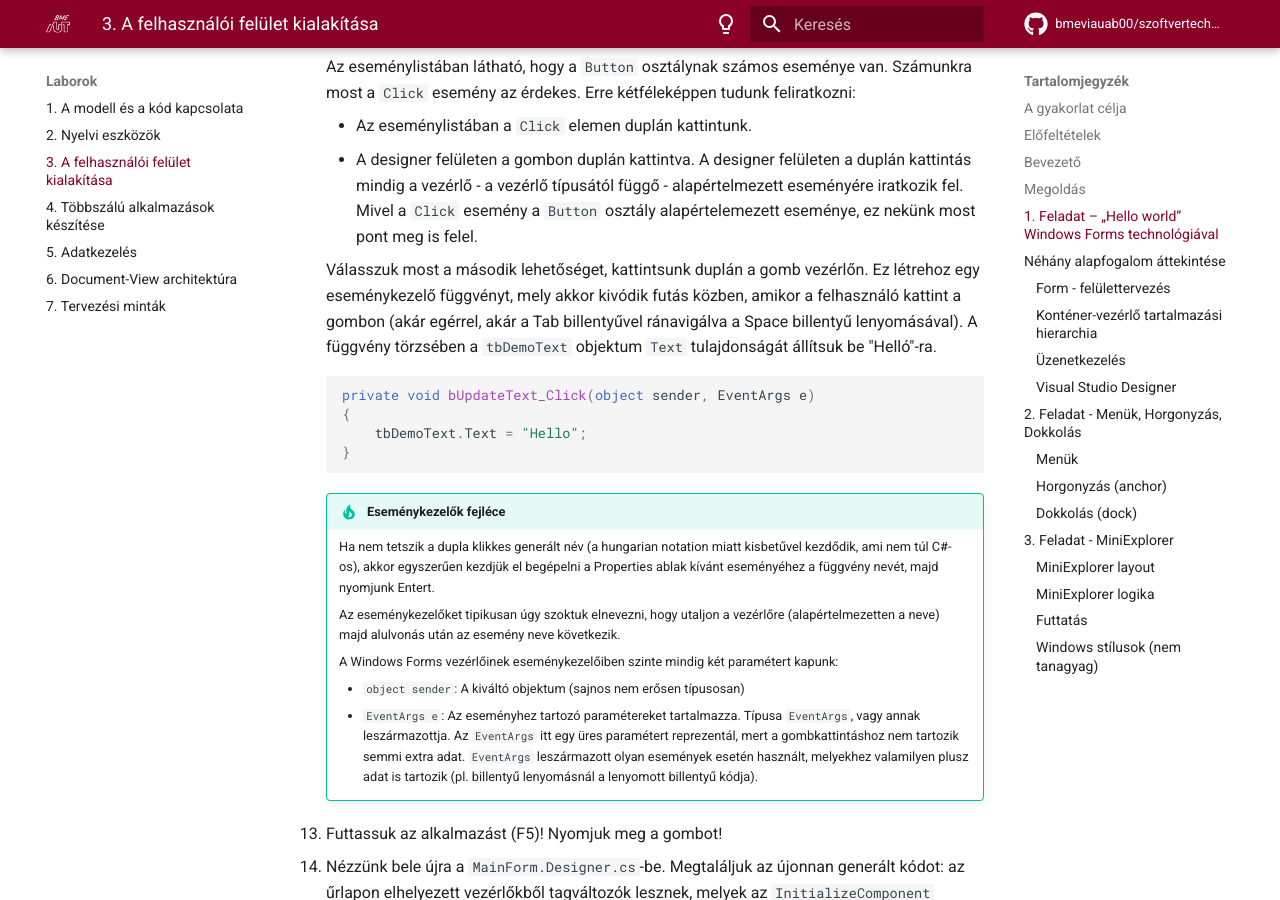
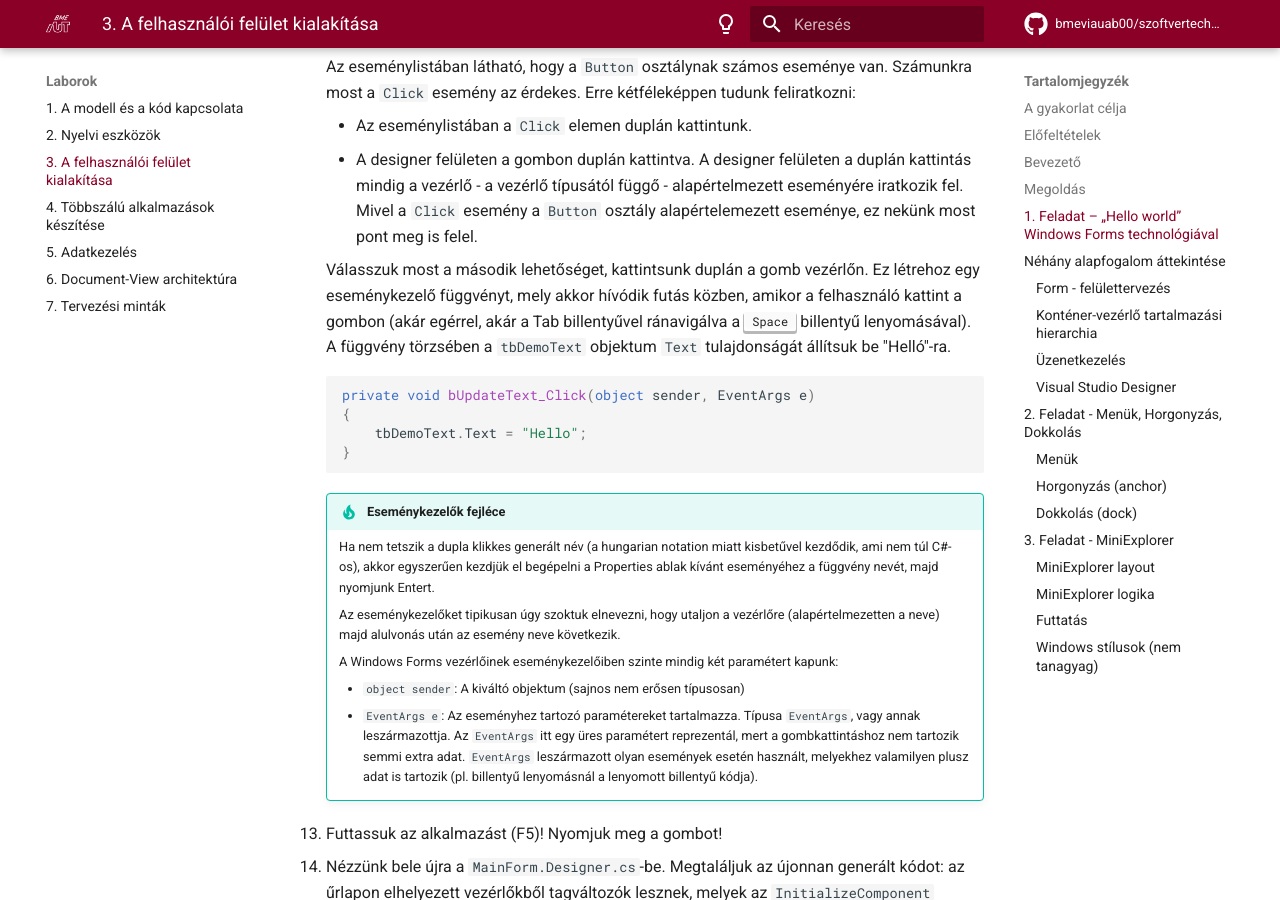
Before and after one commit to bmeviauab00/szoftvertechnikak, an MkDocs documentation site: the page built from docs/labor/3-felhasznaloi-felulet/index.md, in a window 1280 px wide and 900 px high, scrolled down 5398 px. Built offline with MkDocs 1.6.1 and Material for MkDocs 9.7.7, drawn with Linux system fonts in a browser that asks for light colours; emoji names are drawn with the system emoji font; comment, search, counter and statistics services are not loaded; some of the changed text lies outside the part shown.

Commit message:
Lab 3 typos

````diff
--- a/docs/labor/3-felhasznaloi-felulet/index.md
+++ b/docs/labor/3-felhasznaloi-felulet/index.md
@@ -122,7 +122,7 @@ A feladat során egy olyan Windows Forms alkalmazást készítünk el, amely egy
     - Az eseménylistában a `Click` elemen duplán kattintunk.
     - A designer felületen a gombon duplán kattintva. A designer felületen a duplán kattintás mindig a vezérlő - a vezérlő típusától függő - alapértelmezett eseményére iratkozik fel. Mivel a `Click` esemény a `Button` osztály alapértelemezett eseménye, ez nekünk most pont meg is felel.
 
-    Válasszuk most a második lehetőséget, kattintsunk duplán a gomb vezérlőn. Ez létrehoz egy eseménykezelő függvényt, mely akkor kivódik futás közben, amikor a felhasználó kattint a gombon (akár egérrel, akár a Tab billentyűvel ránavigálva a Space billentyű lenyomásával). A függvény törzsében a `tbDemoText` objektum `Text` tulajdonságát állítsuk be "Helló"-ra.
+    Válasszuk most a második lehetőséget, kattintsunk duplán a gomb vezérlőn. Ez létrehoz egy eseménykezelő függvényt, mely akkor hívódik futás közben, amikor a felhasználó kattint a gombon (akár egérrel, akár a Tab billentyűvel ránavigálva a ++space++ billentyű lenyomásával). A függvény törzsében a `tbDemoText` objektum `Text` tulajdonságát állítsuk be "Helló"-ra.
 
     ```csharp
     private void bUpdateText_Click(object sender, EventArgs e)
````
Also changed, not shown: other parts of docs/labor/3-felhasznaloi-felulet/index.md (+1 -1 lines).
